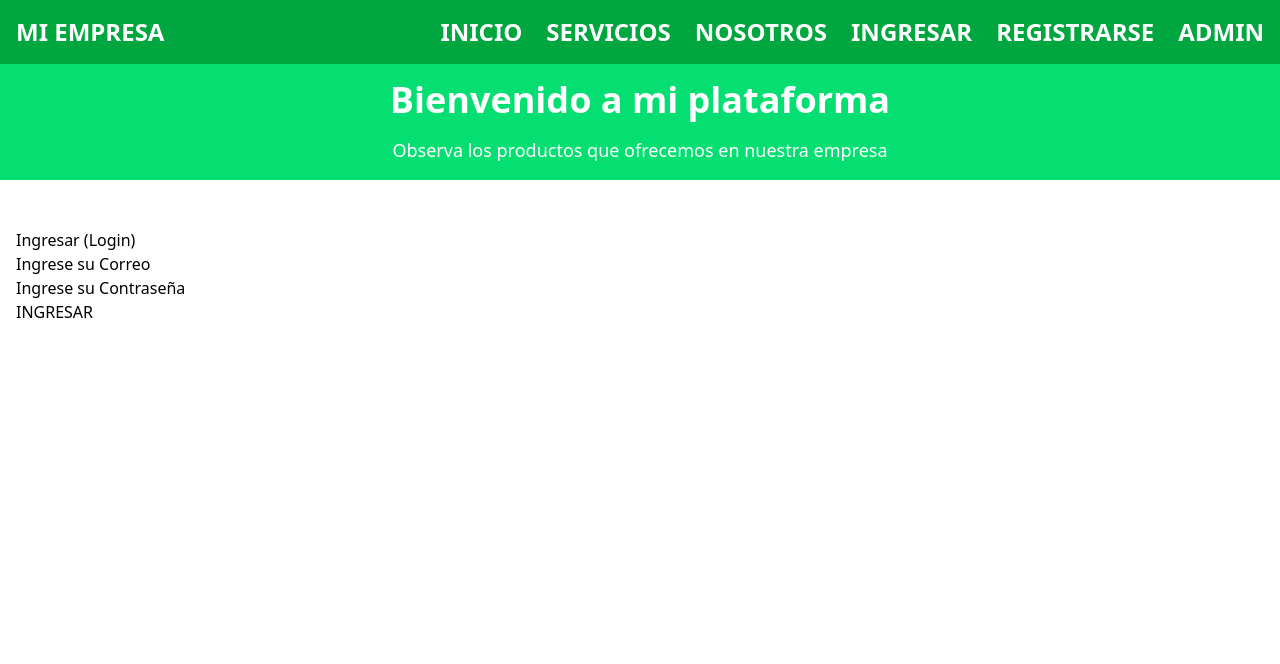
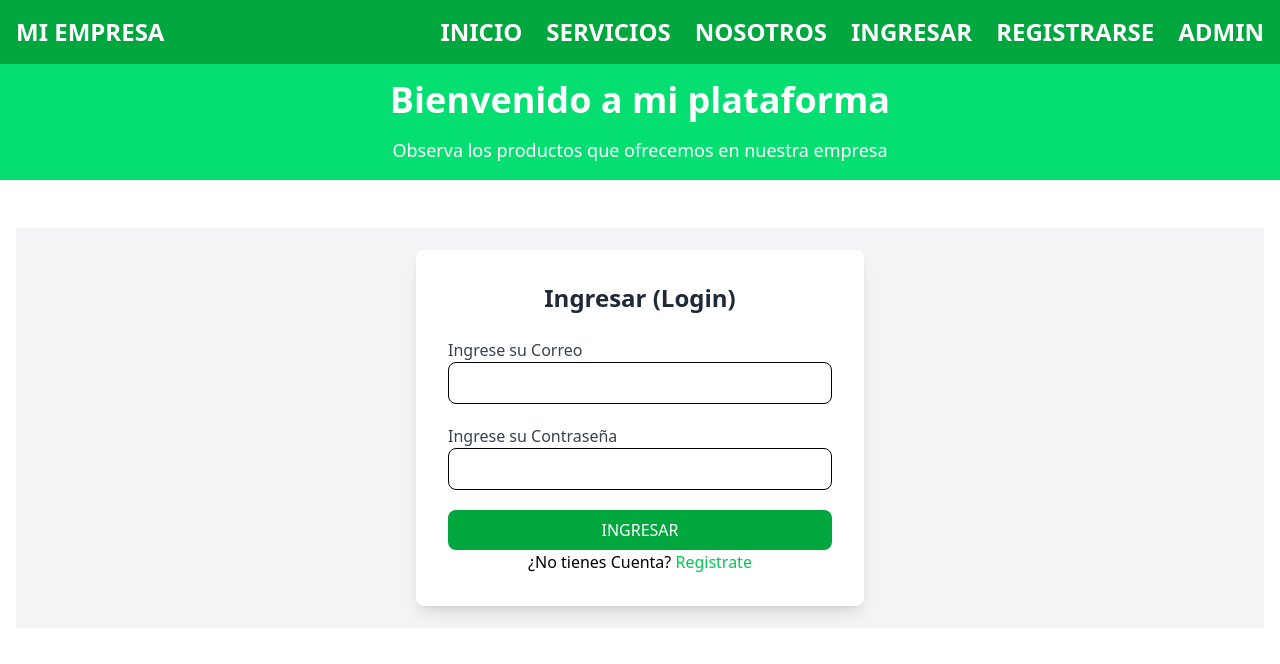
Before and after one commit to cchura94/frontend_inventario_vue_ts, a Vue app: page /auth/login in a window 1280 px wide. Shown: the top 664 px of the page. Built offline with nearby package versions, Linux system fonts and the light colour scheme.

Commit message:
adicionamos estilos css con tailwindcss en Login.vue

```diff
--- a/src/views/auth/Login.vue
+++ b/src/views/auth/Login.vue
@@ -1,15 +1,27 @@
 <template>
-    <div>
-        <h1>Ingresar (Login)</h1>
+    <div class="bg-gray-100 flex items-center justify-center min-h-100">
+        <div class="w-full max-w-md bg-white p-8 rounded-lg shadow-lg">
 
-        <form>
-            <label for="">Ingrese su Correo</label>
-            <input type="email">
-            <br>
-            <label for="">Ingrese su Contraseña</label>
-            <input type="password">
-            <br>
-            <input type="submit" value="INGRESAR">
-        </form>
+            <h1 class="text-2xl font-bold text-center text-gray-800 mb-6">Ingresar (Login)</h1>
+
+            <form class="space-y-5">
+                <div>
+                    <label for="c" class="block text-gray-700">Ingrese su Correo</label>
+                    <input type="email" class="w-full px-4 py-2 rounded-lg focus:outline-none border focus:ring-2 focus:ring-green-500">
+                </div>
+                <div>
+                    <label for="p" class="block text-gray-700">Ingrese su Contraseña</label>
+                    <input type="password" class="w-full px-4 py-2 rounded-lg focus:outline-none border focus:ring-2 focus:ring-green-500">
+                </div>
+
+                <input type="submit" class="w-full bg-green-600 text-white py-2 px-4 rounded-lg hover:bg-green-700 transition duration-400" value="INGRESAR">
+            </form>
+            <p class="text-center">
+                ¿No tienes Cuenta?
+                <RouterLink to="/auth/register" class="text-green-500 hover:underline">Registrate</RouterLink>
+
+            </p>
+        </div>
+
     </div>
 </template>
```
